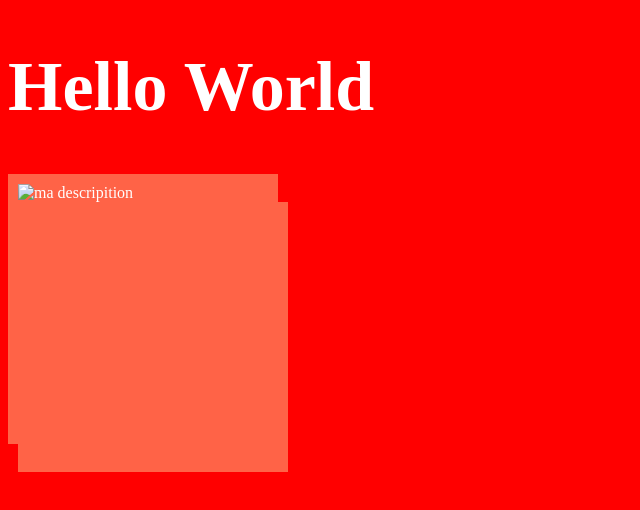
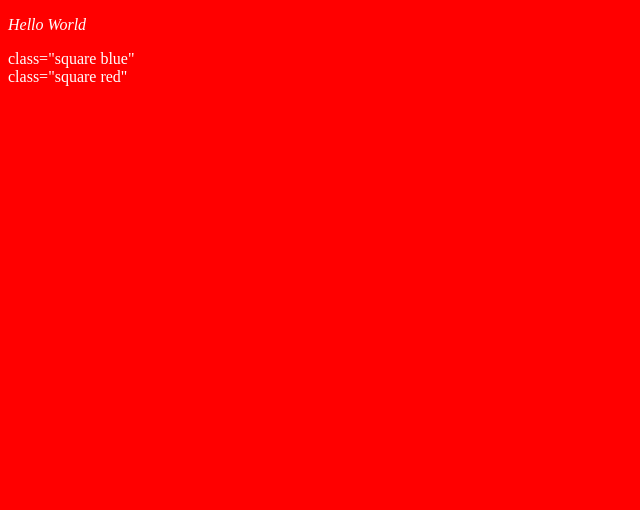
Before and after one commit to AinzOoalGown-fun/testrepo, a plain HTML site: page index.html in a window 1280 px wide. Shown: the whole page, without its empty margins (0-640 px from the left). Drawn offline with Linux system fonts and the light colour scheme; files that its build step writes are made by us from their sources.

Commit message:
index.html

```diff
--- a/index.html
+++ b/index.html
@@ -3,18 +3,16 @@
 <head>
     <meta charset="UTF-8">
     <meta name="viewport" content="width=device-width, initial-scale=1.0">
-    <link rel="stylesheet " href="main.css">
-
+    <link rel="stylesheet " href="./css/main.css">
 
     <title>Ma page</title>
 </head>
 <body>
-<h1>Hello World</h1>
+<p>Hello World</p>
     <div container>
-    <div class="photo">
-        <img src="" alt="ma descripition">
-
-<div class="photo">
+    <div class="squares">
+        <div> class="square blue"</div>
+        <div> class="square red"</div>
 
     </div>
 <div class="clearfix"></div>
```
